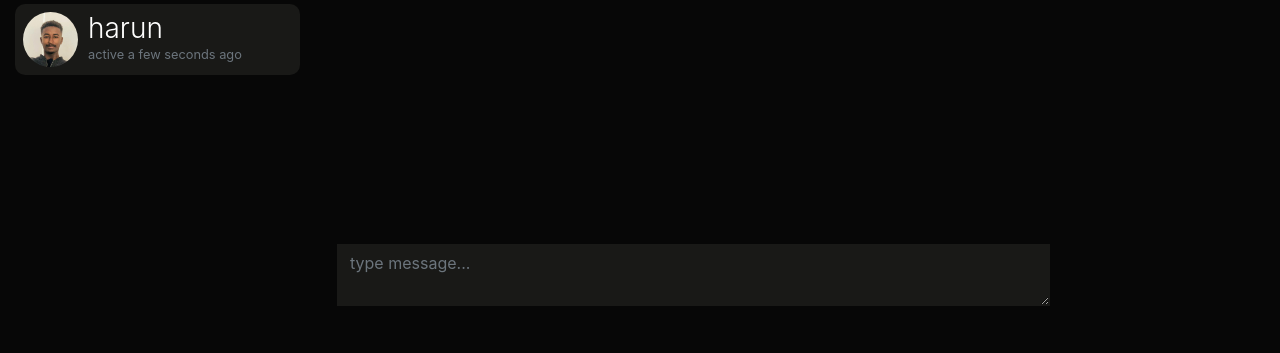
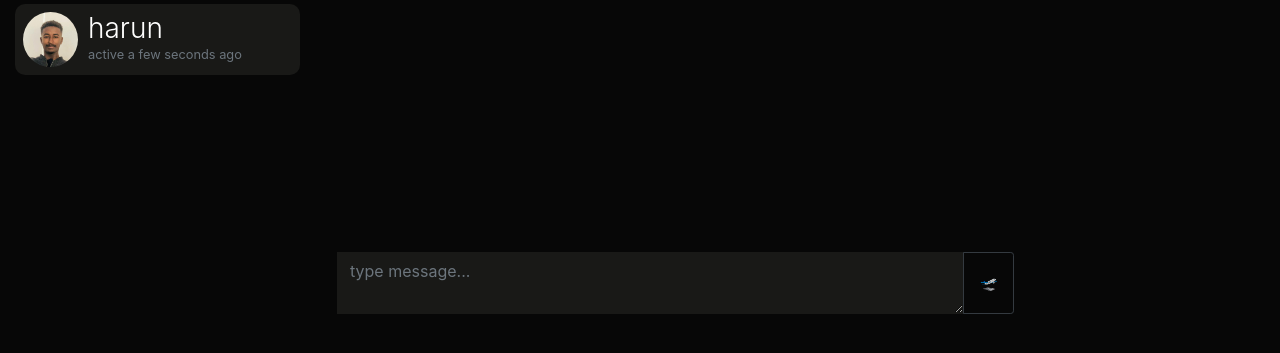
Before and after one commit to toc-dev/dating, a Flask app: a page that uses bambiv3/templates/send_message.html in a window 1280 px wide. Shown: the part 322-675 px from the top of the page. Run offline with Flask 2, Linux system fonts and the light colour scheme; a user stored in the database is signed in; data comes from the database, SQL or seed files in the repository; both versions use the stored data as it was after the commit; some libraries are stand-ins or nearby versions.

Commit message:
send_msg input w = 95%

```diff
--- a/bambiv3/templates/send_message.html
+++ b/bambiv3/templates/send_message.html
@@ -87,9 +87,10 @@
 
         </div>
 
-      <div class="post" style="background:none;padding:2px;">
+      <div class="post" style="background:none;padding:2px;width:95%;">
           <form method="POST" action="" enctype="multipart/form-data">
             {{ form.hidden_tag() }}
+            <div class="input-group mt-2 mr-2" style="overflow:hidden">
               {% if form.message.errors %}
                 {{ form.message(class="form-control border-0 rounded-0 resize-none dark-theme border border-dark", placeholder="type message...") }}
                 <div class="invalid-feedback">
@@ -100,6 +101,10 @@
                   {% else %}
                     {{ form.message(class="form-control border-0 rounded-0 resize-none dark-theme border border-dark", placeholder="type message...") }}
                   {% endif %}
+                  <div class="input-group-append">
+                    {{ form.submit(class="btn btn-outline-dark btn-sm p-3") }}
+                  </div>
+              </div>
           </form>
   </div>
 
```
Also changed, not shown: bambiv3/site.db.
